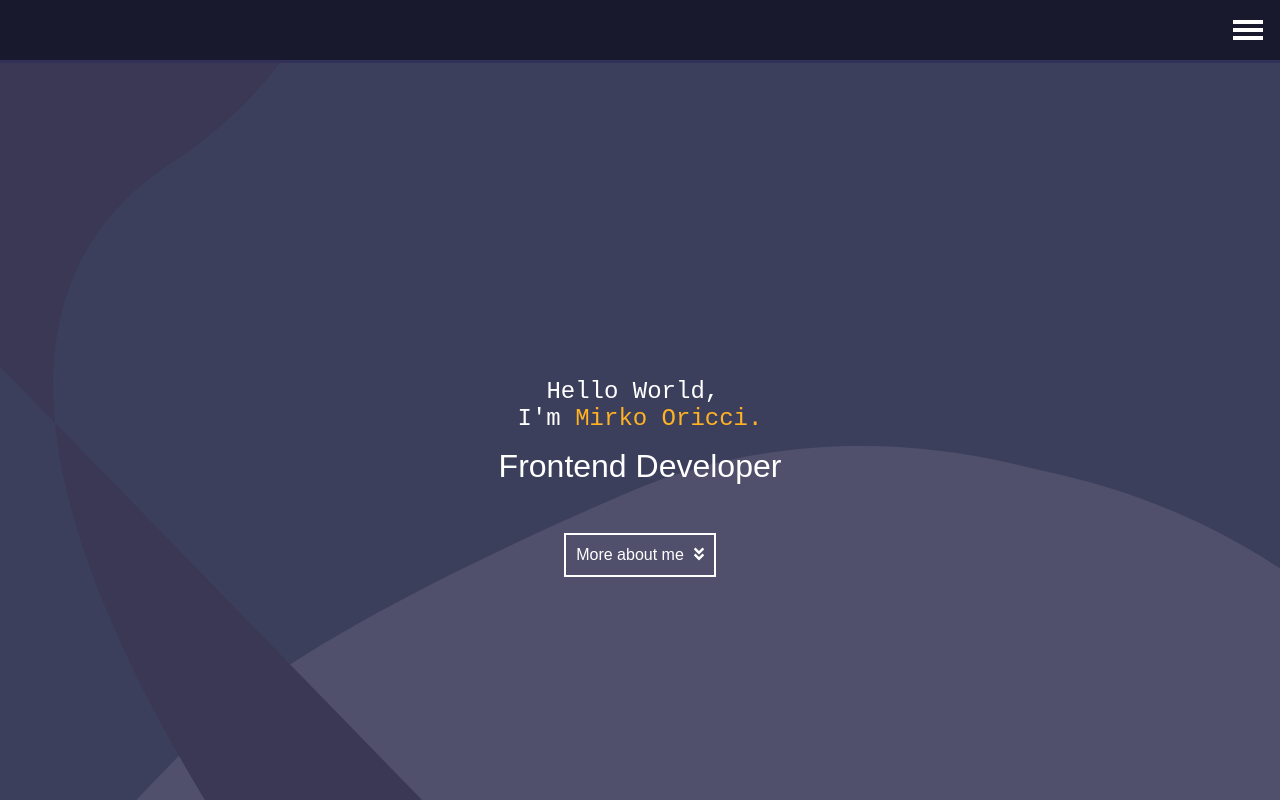
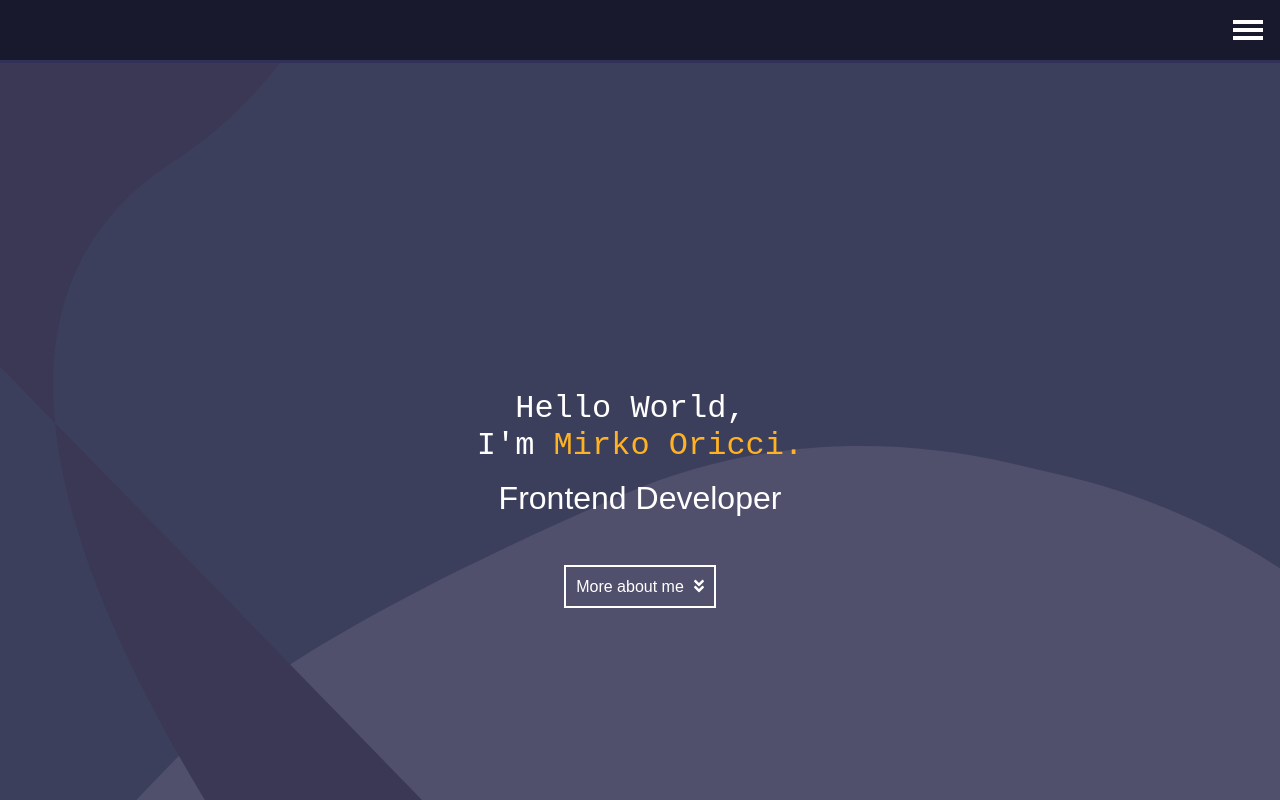
Before and after one commit to Techoplite/portfolio, a React (Create React App) app: page / in a window 1280 px wide. Shown: the top 800 px of the page. Built offline with nearby package versions, Linux system fonts and the light colour scheme.

Commit message:
Add blur filter to home section

```diff
--- a/src/App.js
+++ b/src/App.js
@@ -1,13 +1,28 @@
-import React from 'react';
+import React, { useState } from 'react';
 import './sass/main.scss';
 import Home from './components/Home'
 import Navbar from './components/Navbar';
 
+
 function App() {
+
+  const [navLinks, setNavLinks] = useState("hidden");
+  const [hamburger, setHamburger] = useState("closed");
+  const handleOnClick = () => {
+    navLinks === "hidden" ? setNavLinks("visible") : setNavLinks("hidden")
+    hamburger === "closed" ? setHamburger("open") : setHamburger("closed")
+  }
+
   return (
     <div className="App">
-      <Navbar />
-      <Home />
+      <Navbar
+        navLinks={navLinks} setNavLinks={setNavLinks}
+        hamburger={hamburger} setHamburger={setHamburger}
+        handleOnClick={handleOnClick}
+      />
+      <Home
+        hamburger={hamburger}
+      />
       <section id="about">About</section>
       <section>Projects</section>
     </div>
--- a/src/components/Home.js
+++ b/src/components/Home.js
@@ -1,12 +1,22 @@
-import React from 'react'
+import React, { useState, useEffect } from 'react'
 import { FontAwesomeIcon } from '@fortawesome/react-fontawesome'
 import { faAngleDoubleDown } from '@fortawesome/free-solid-svg-icons'
 import { Link } from 'react-scroll'
 
-const Home = () => {
+const Home = (props) => {
+
+    const [homeFilter, setHomeFilter] = useState("no-filter")
+
+    useEffect(() => {
+        props.hamburger === "open" ? setHomeFilter("blurred") : setHomeFilter("no-filter")
+    }, [setHomeFilter, props.hamburger]);
+
+
+
+
 
     return (
-        <section>
+        <section id="home" className={`${homeFilter}`}>
             <div className="flex-column">
                 <div className="flex-column home-text">
                     <div className="flex-row" id="greeting">
@@ -19,7 +29,7 @@ const Home = () => {
 
                     </div>
                 </div>
-                <Link to="about" smooth="true" duration="500">
+                <Link to="about" smooth="true" duration={500}>
                     <button>More about me <i className="angle-double-down"><FontAwesomeIcon icon={faAngleDoubleDown} /></i>
                     </button>
                 </Link>
--- a/src/components/Navbar.js
+++ b/src/components/Navbar.js
@@ -1,29 +1,45 @@
-import React, { useState } from 'react'
+import React from 'react'
+import { Link } from 'react-scroll'
 
-const Navbar = () => {
-    const [navLinks, setNavLinks] = useState("hidden");
-    const [hamburger, setHamburger] = useState("closed");
-    const handleOnClick = () => {
-        navLinks === "hidden" ? setNavLinks("visible") : setNavLinks("hidden")
-        hamburger === "closed" ? setHamburger("open") : setHamburger("closed")
-    }
+const Navbar = (props) => {
+
 
     return (
         <div className="navbar">
-            <div className="hamburger-wrapper" onClick={handleOnClick}>
+            <div className="hamburger-wrapper" onClick={props.handleOnClick}>
                 <div className="hamburger">
-                    <div className={`line ${hamburger}`} id="top-line"></div>
-                    <div className={`line ${hamburger}`} id="middle-line"></div>
-                    <div className={`line ${hamburger}`} id="bottom-line"></div>
+                    <div className={`line ${props.hamburger}`} id="top-line"></div>
+                    <div className={`line ${props.hamburger}`} id="middle-line"></div>
+                    <div className={`line ${props.hamburger}`} id="bottom-line"></div>
                 </div>
             </div>
-            <div className={`nav-links ${navLinks}`}>
-                <div className="link">HOME</div>
-                <div className="link">ABOUT</div>
-                <div className="link">PORTFOLIO</div>
-                <div className="link">CONTACT</div>
-            </div>
-        </div>
+            <div className={`nav-links ${props.navLinks}`}>
+                <Link
+                    to="home"
+                    smooth="true"
+                    duration={500} >
+                    <div className="link">HOME</div>
+                </Link>
+                <Link
+                    to="about"
+                    smooth="true"
+                    duration={500}>
+                    <div className="link">ABOUT</div>
+                </Link>
+                <Link
+                    to="portfolio"
+                    smooth="true"
+                    duration={500}>
+                    <div className="link">PORTFOLIO</div>
+                </Link>
+                <Link
+                    to="contact"
+                    smooth="true"
+                    duration={500}>
+                    <div className="link">CONTACT</div>
+                </Link >
+            </div >
+        </div >
     );
 }
 
--- a/src/css/main.css
+++ b/src/css/main.css
@@ -35,7 +35,7 @@ section {
 }
 
 code {
-  font-size: 1.5rem;
+  font-size: 2rem;
   word-break: break-word;
 }
 
@@ -230,4 +230,18 @@ button .angle-double-down {
 .home-text .highlight {
   color: #ffb224;
 }
+
+.blurred {
+  -webkit-filter: blur(2.7px);
+          filter: blur(2.7px);
+  -webkit-transition: all 0.5s ease;
+  transition: all 0.5s ease;
+}
+
+.no-filter {
+  -webkit-filter: blur(0);
+          filter: blur(0);
+  -webkit-transition: all 0.5s ease;
+  transition: all 0.5s ease;
+}
 /*# sourceMappingURL=main.css.map */
--- a/src/sass/_resets.scss
+++ b/src/sass/_resets.scss
@@ -24,7 +24,7 @@ section {
 }
 
 code {
-  font-size: 1.5rem;
+  font-size: 2rem;
   word-break: break-word;
 }
 
--- a/src/sass/main.scss
+++ b/src/sass/main.scss
@@ -125,3 +125,13 @@ button {
     color: $highlight;
   }
 }
+
+.blurred {
+  filter: blur(2.7px);
+  transition: all 0.5s ease;
+}
+
+.no-filter {
+  filter: blur(0);
+  transition: all 0.5s ease;
+}
```
Also changed, not shown: 1 other file (tests, documents, lock files or other folders).
